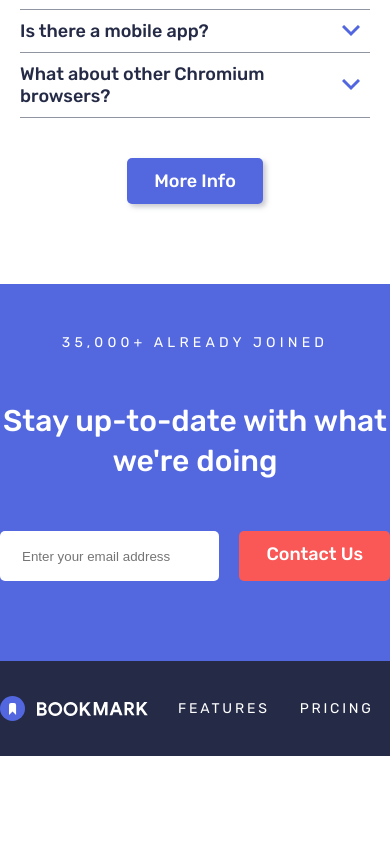
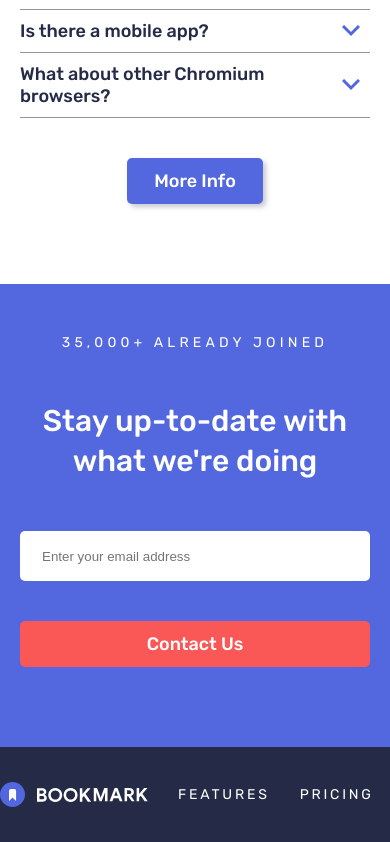
Before and after one commit to nicoleyry/bookmark-landing-page, a React (Create React App) app: page / in a window 390 px wide. Shown: the part 3557-4399 px from the top of the page. Before the commit the page ends 4313 px from the top, so only its background shows below. Built offline with nearby package versions, Linux system fonts and the light colour scheme.

Commit message:
finish mobile contact section

```diff
--- a/src/styles/contact.scss
+++ b/src/styles/contact.scss
@@ -10,7 +10,7 @@
 		max-width: 500px;
 		text-align: center;
 		margin: 0 auto;
-		padding: 50px 0 80px;
+		padding: 50px 20px 80px;
 		display: flex;
 		flex-direction: column;
 		gap: 50px;
@@ -29,8 +29,14 @@
 		& .contact-form {
 			display: grid;
 			grid-template-columns: 1fr auto;
+			grid-template-rows: 1fr;
 			gap: 20px;
-			grid-template-rows: 1fr;
+
+			@media screen and (max-width: var.$breakpoint-m) {
+				grid-template-columns: 1fr;
+				grid-template-rows: repeat(2, auto);
+				gap: 40px;
+			}
 
 			& .input-block {
 				position: relative;
```
